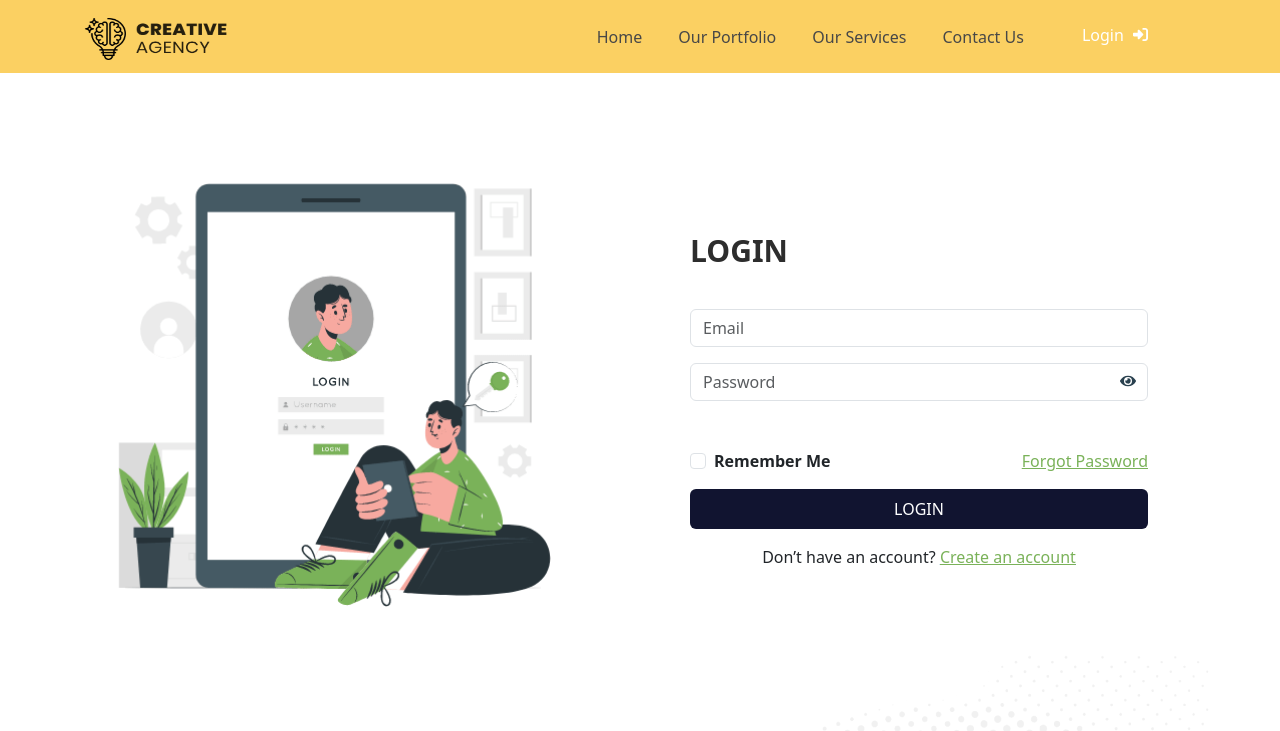
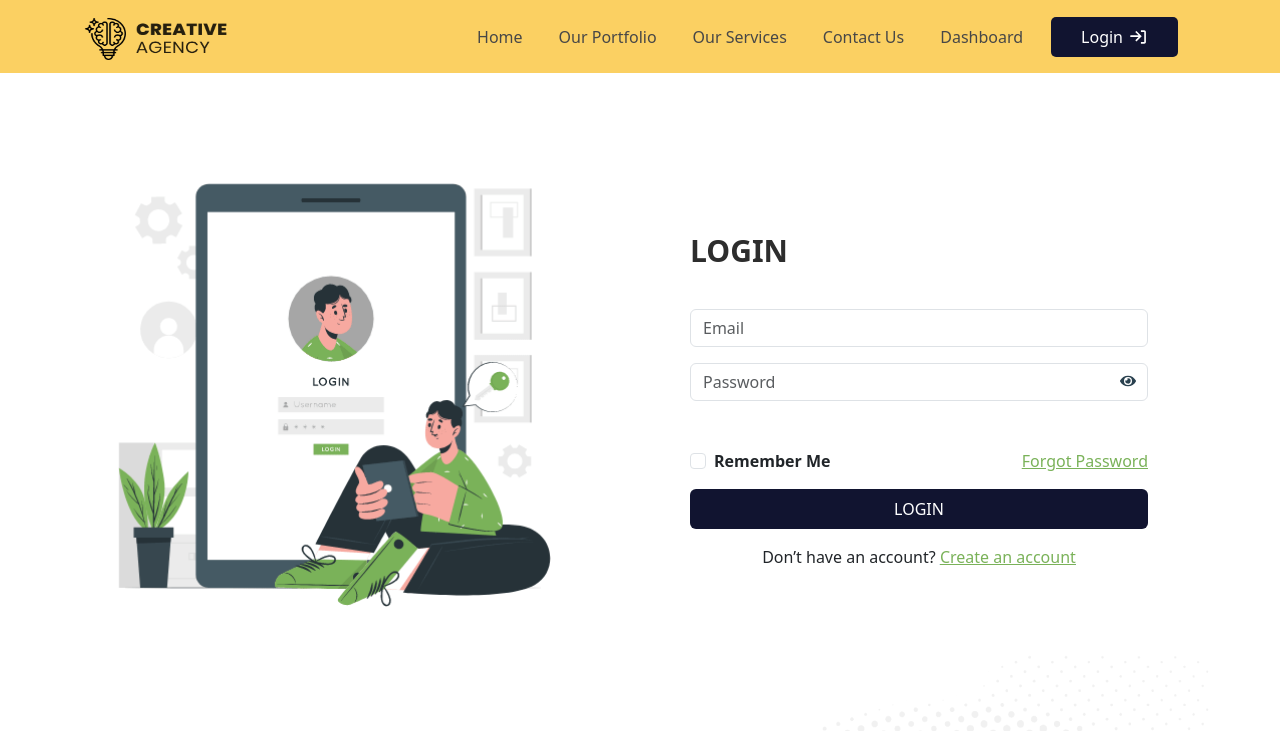
Before and after one commit to azimuddin2/creative-agency-client, a React (Create React App) app: page /login in a window 1280 px wide. Shown: the top 731 px of the page. Built offline with nearby package versions, Linux system fonts and the light colour scheme; no server answers.

Commit message:
updated header task

```diff
--- a/src/Layout/Main.js
+++ b/src/Layout/Main.js
@@ -5,7 +5,7 @@ import Header from '../Pages/Shared/Header/Header';
 
 const Main = () => {
     return (
-        <div>
+        <div style={{ maxWidth: '1536px', margin: 'auto' }}>
             <Header></Header>
             <Outlet></Outlet>
             <Footer></Footer>
--- a/src/Pages/Home/Home/Home.js
+++ b/src/Pages/Home/Home/Home.js
@@ -11,12 +11,12 @@ const Home = () => {
     return (
         <div>
             <Banner></Banner>
-            <CompanyLogo></CompanyLogo>
-            <Services></Services>
-            <Projects></Projects>
-            <Questions></Questions>
-            <Contact></Contact>
-            <Reviews></Reviews>
+            {/* <CompanyLogo></CompanyLogo> */}
+            {/* <Services></Services> */}
+            {/* <Projects></Projects> */}
+            {/* <Questions></Questions> */}
+            {/* <Contact></Contact> */}
+            {/* <Reviews></Reviews> */}
         </div>
     );
 };
--- a/src/Pages/Shared/Header/Header.css
+++ b/src/Pages/Shared/Header/Header.css
@@ -1,5 +1,6 @@
 .navbar{
     background-color: #FBD062;
+    border: none;
 }
 
 .logo{
@@ -21,8 +22,9 @@
 
 .navbar-menu a{
     color: #474747;
-    font-weight: 400;
+    font-weight: 500;
     margin-right: 20px;
+    text-decoration: none;
 }
 
 
@@ -30,6 +32,7 @@
 @media only screen and (max-width: 576px) {
     .login{
         padding: 8px 30px !important;
+        margin-bottom: 10px;
     }
 
     .navbar-menu a{
--- a/src/Pages/Shared/Header/Header.js
+++ b/src/Pages/Shared/Header/Header.js
@@ -2,11 +2,10 @@ import React, { useContext } from 'react';
 import { Container, Nav, Navbar } from 'react-bootstrap';
 import { Link } from 'react-router-dom';
 import logo from '../../../assets/logos/logo.png';
-import { FontAwesomeIcon } from '@fortawesome/react-fontawesome';
-import { faRightToBracket } from '@fortawesome/free-solid-svg-icons'
 import './Header.css';
 import { AuthContext } from '../../../contexts/AuthProvider/AuthProvider';
 import { toast } from 'react-hot-toast';
+import { CgLogIn } from "react-icons/cg";
 
 const Header = () => {
     const { user, logOut } = useContext(AuthContext);
@@ -20,30 +19,39 @@ const Header = () => {
     };
 
     return (
-        <>
         <Navbar className='navbar' collapseOnSelect expand="lg" variant="dark">
             <Container>
                 <Navbar.Brand as={Link} to="/">
-                        <img className='logo' src={logo} alt="" />
+                    <img className='logo' src={logo} alt="Logo" />
                 </Navbar.Brand>
                 <Navbar.Toggle aria-controls="responsive-navbar-nav" />
                 <Navbar.Collapse id="responsive-navbar-nav">
                     <Nav className="ms-auto navbar-menu">
-                            <Nav.Link as={Link} to="/">Home</Nav.Link>
+                        <Nav.Link as={Link} to="/" >Home</Nav.Link>
                         <Nav.Link href="/#project">Our Portfolio</Nav.Link>
                         <Nav.Link href="/#services">Our Services</Nav.Link>
                         <Nav.Link href="/#contact">Contact Us</Nav.Link>
+                        <Nav.Link as={Link} to="/dashboard">Dashboard</Nav.Link>
                         {
                             user?.uid ?
-                                    <button className='login border-0' onClick={handleLogout}><span>Logout</span><FontAwesomeIcon className='icon' icon={faRightToBracket}></FontAwesomeIcon></button>
+                                (
+                                    <button onClick={handleLogout} className='login border-0'>
+                                        <span>Logout</span>
+                                        <CgLogIn className='icon fs-5' />
+                                    </button>
+                                )
                                 :
-                                    <Nav.Link as={Link} className='login' to="/login"><span>Login</span> <FontAwesomeIcon className='icon' icon={faRightToBracket}></FontAwesomeIcon> </Nav.Link>
+                                (
+                                    <Link to="/login" className='login'>
+                                        <span>Login</span>
+                                        <CgLogIn className='icon fs-5' />
+                                    </Link>
+                                )
                         }
                     </Nav>
                 </Navbar.Collapse>
             </Container>
         </Navbar>
-        </>
     );
 };
 
--- a/src/Routes/Routes.js
+++ b/src/Routes/Routes.js
@@ -20,7 +20,7 @@ const router = createBrowserRouter([
             {
                 path: '/signup',
                 element: <SignUp></SignUp>
-            }
+            },
         ]
     }
 ])
```
Lines whose indentation alone changed are shown as unchanged.
